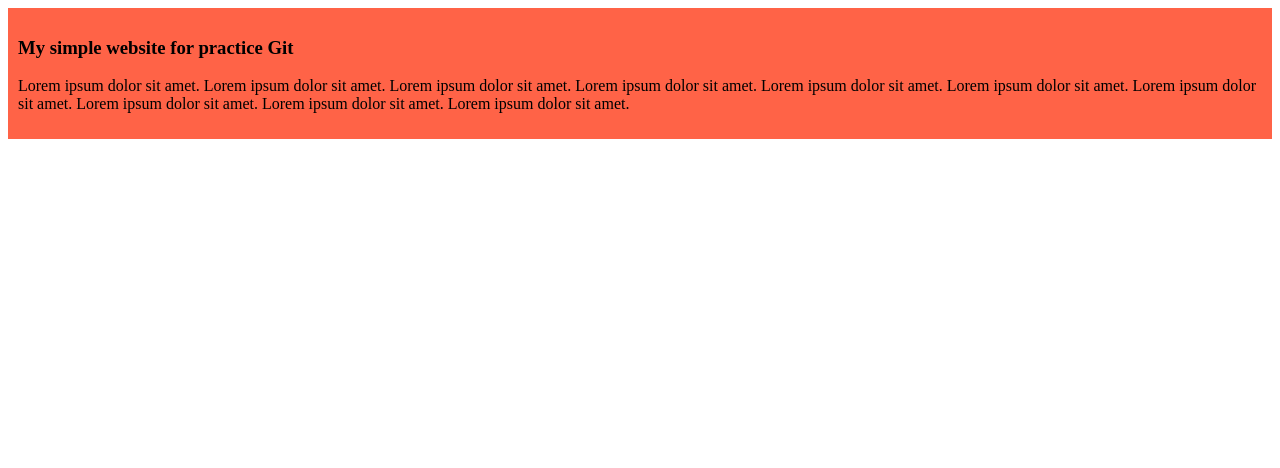
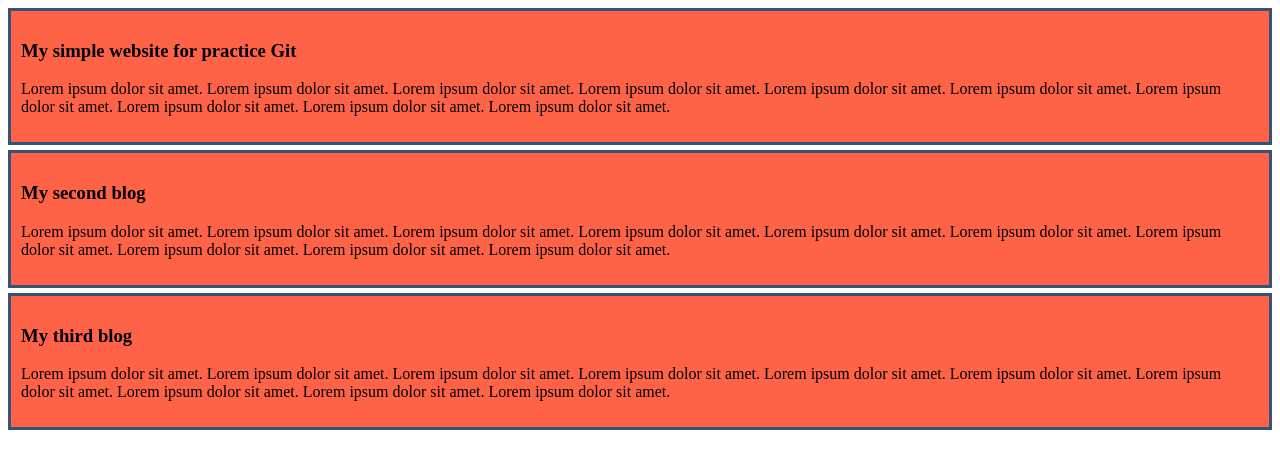
Before and after one commit to ariful-gitbit/my-simple-website, a plain HTML site: page index.html in a window 1280 px wide. Drawn offline with Linux system fonts and the light colour scheme.

Commit message:
Added more blogs

```diff
--- a/index.html
+++ b/index.html
@@ -13,5 +13,15 @@
     <p>Lorem ipsum dolor sit amet. Lorem ipsum dolor sit amet. Lorem ipsum dolor sit amet. Lorem ipsum dolor sit amet. Lorem ipsum dolor sit amet. Lorem ipsum dolor sit amet. Lorem ipsum dolor sit amet. Lorem ipsum dolor sit amet. Lorem ipsum dolor sit amet. Lorem ipsum dolor sit amet. </p>
   </div>
 
+  <div>
+    <h3>My second blog</h3>
+    <p>Lorem ipsum dolor sit amet. Lorem ipsum dolor sit amet. Lorem ipsum dolor sit amet. Lorem ipsum dolor sit amet. Lorem ipsum dolor sit amet. Lorem ipsum dolor sit amet. Lorem ipsum dolor sit amet. Lorem ipsum dolor sit amet. Lorem ipsum dolor sit amet. Lorem ipsum dolor sit amet. </p>
+  </div>
+
+  <div>
+    <h3>My third blog</h3>
+    <p>Lorem ipsum dolor sit amet. Lorem ipsum dolor sit amet. Lorem ipsum dolor sit amet. Lorem ipsum dolor sit amet. Lorem ipsum dolor sit amet. Lorem ipsum dolor sit amet. Lorem ipsum dolor sit amet. Lorem ipsum dolor sit amet. Lorem ipsum dolor sit amet. Lorem ipsum dolor sit amet. </p>
+  </div>
+
 </body>
 </html>
--- a/styles/blog.css
+++ b/styles/blog.css
@@ -1,4 +1,6 @@
 div {
   background-color: tomato;
   padding: 10px;
+  border: 3px solid rgb(53, 83, 117);
+  margin-bottom: 5px;
 }
```
